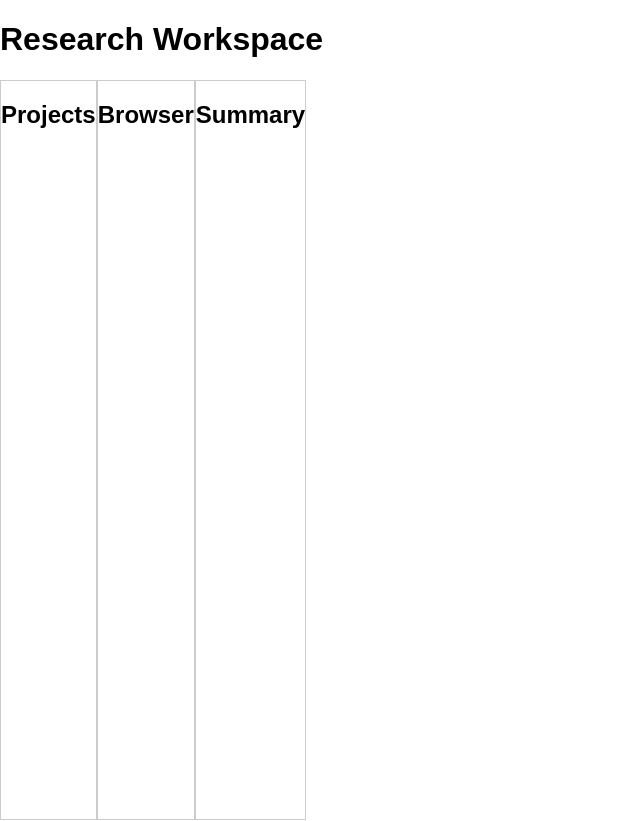
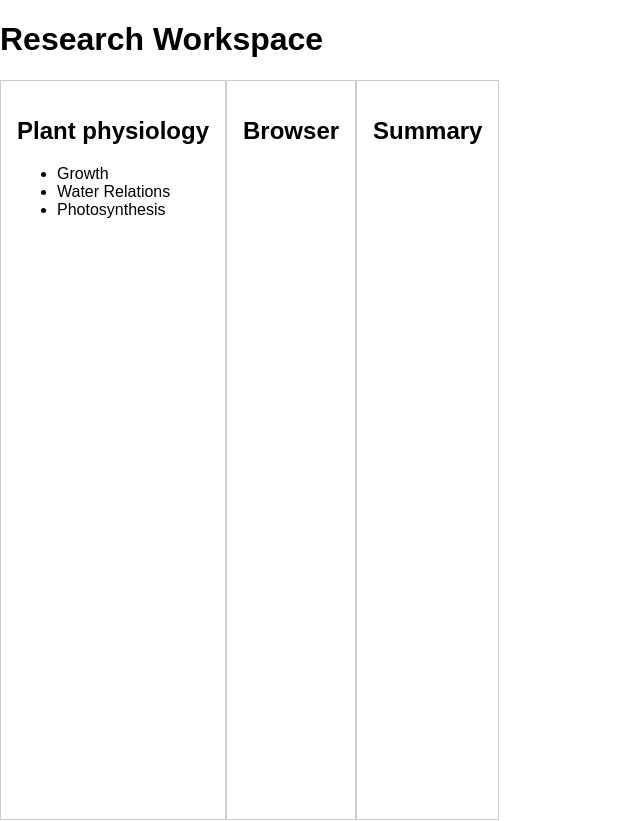
Before and after one commit to ojilon/research-workspace, a React (Vite) app in the folder frontend/: page / in a window 1280 px wide. Shown: the whole page, without its empty margins (0-640 px from the left). Built offline with nearby package versions, Linux system fonts and the light colour scheme.

Commit message:
make the views horizontal, learn concept of 'id' and 'name'

```diff
--- a/frontend/src/components/Sidebar.tsx
+++ b/frontend/src/components/Sidebar.tsx
@@ -1,7 +1,28 @@
+const topics = [
+    {
+        id:"groewth",
+        name: "Growth",
+    },
+    {
+        id: "water-relations",
+        name: "Water Relations",
+    },
+    {
+        id:"photosynthesis",
+        name:"Photosynthesis",
+    },
+]
+
 function Sidebar() {
   return (
     <aside>
-      <h2>Projects</h2>
+      <h2>Plant physiology</h2>
+
+      <ul>
+        {topics.map((topic) => (
+            <li key={topic.id}>{topic.name}</li>
+        ))}
+      </ul>
     </aside>
   )
 }
--- a/frontend/src/index.css
+++ b/frontend/src/index.css
@@ -24,5 +24,5 @@ body {
 
 .workspace > * {
   border: 1px solid #ccc;
-  pad: 16px;
+  padding: 16px;
 }
```
